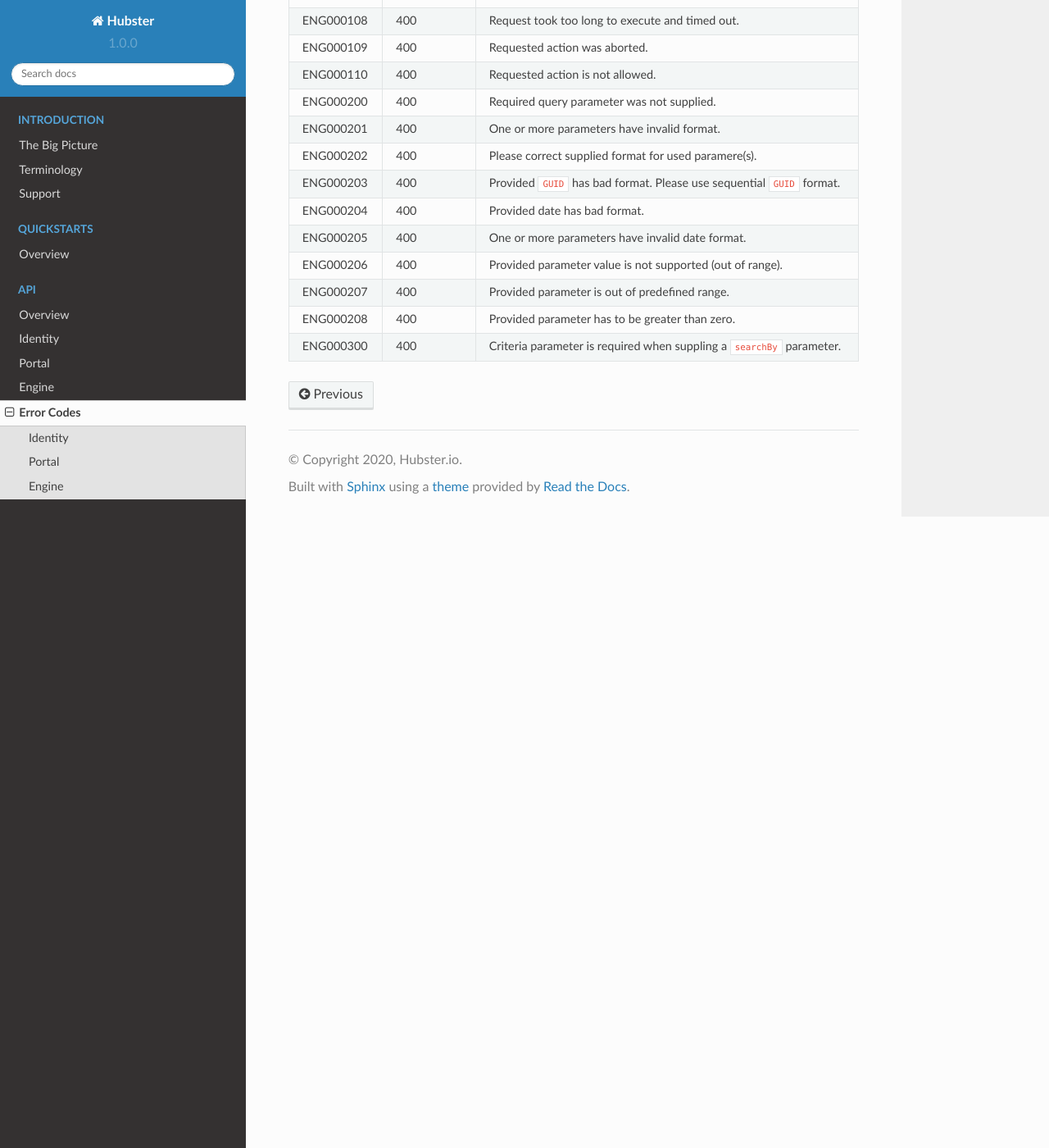
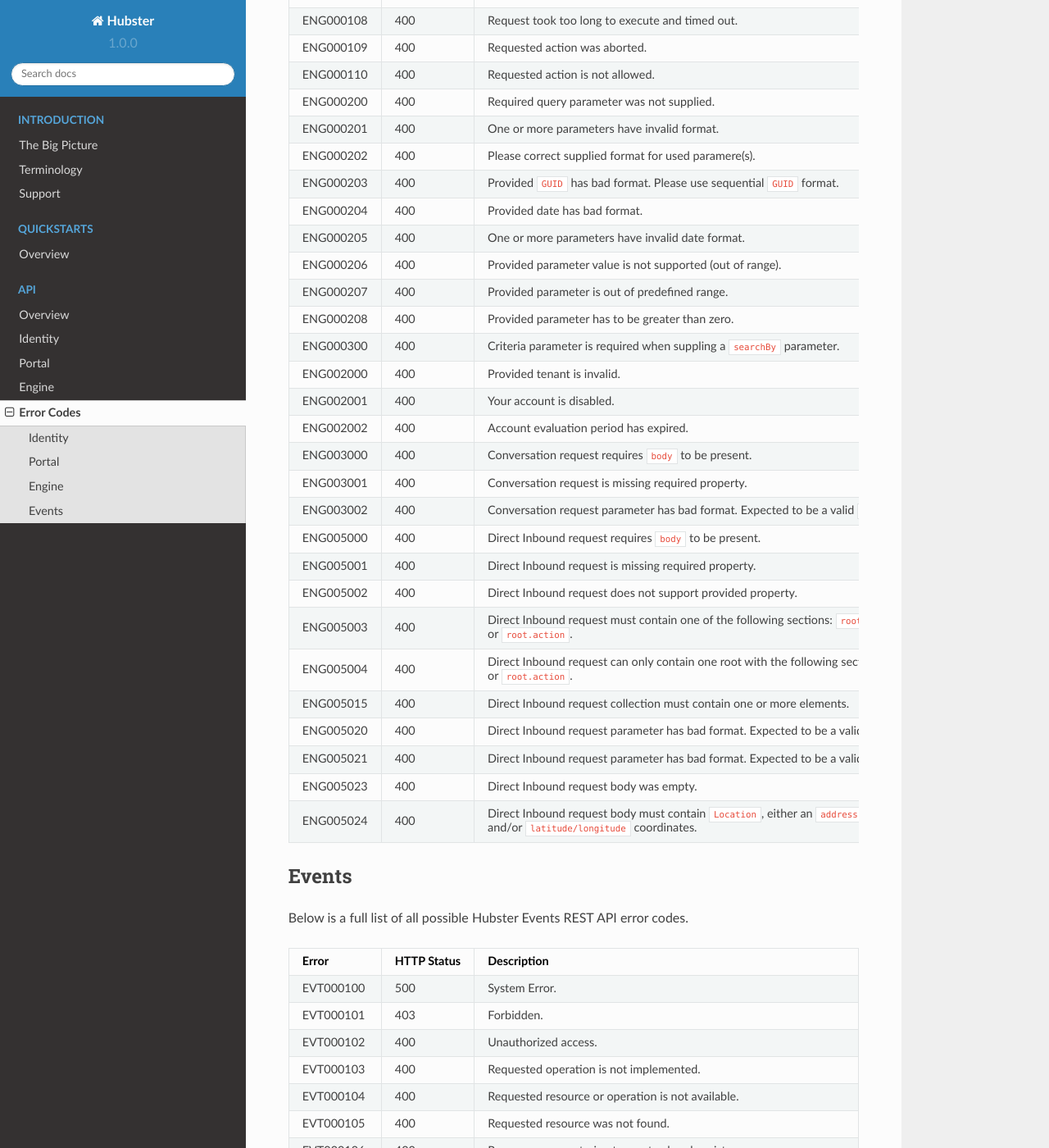
Before and after one commit to hubsterio/docs, a Sphinx documentation site: the page built from docs/api/4_error_codes.rst, in a window 1280 px wide and 1400 px high, scrolled down 2684 px. Shown: the whole window at 82% size. Built offline with Sphinx 7.4.7 and the Read the Docs theme 2.0.0, drawn with Linux system fonts in a browser that asks for light colours; some of the changed text lies outside the part shown.

Commit message:
second portion of Engine error codes.

```diff
--- a/docs/api/4_error_codes.rst
+++ b/docs/api/4_error_codes.rst
@@ -257,3 +257,127 @@ Below is a full list of all possible Hubster Engine REST API error codes.
    * - ENG000300
      - 400
      - Criteria parameter is required when suppling a ``searchBy`` parameter.
+   * - ENG002000
+     - 400
+     - Provided tenant is invalid.
+   * - ENG002001
+     - 400
+     - Your account is disabled.
+   * - ENG002002
+     - 400
+     - Account evaluation period has expired.
+   * - ENG003000
+     - 400
+     - Conversation request requires ``body`` to be present.
+   * - ENG003001
+     - 400
+     - Conversation request is missing required property.
+   * - ENG003002
+     - 400
+     - Conversation request parameter has bad format. Expected to be a valid ``GUID`` value.
+   * - ENG005000
+     - 400
+     - Direct Inbound request requires ``body`` to be present.
+   * - ENG005001
+     - 400
+     - Direct Inbound request is missing required property.
+   * - ENG005002
+     - 400
+     - Direct Inbound request does not support provided property.
+   * - ENG005003
+     - 400
+     - Direct Inbound request must contain one of the following sections: ``root.message`` or ``root.action``.
+   * - ENG005004
+     - 400
+     - Direct Inbound request can only contain one root with the following sections: ``root.message`` or ``root.action``.
+   * - ENG005015
+     - 400
+     - Direct Inbound request collection must contain one or more elements.
+   * - ENG005020
+     - 400
+     - Direct Inbound request parameter has bad format. Expected to be a valid ``GUID`` value.
+   * - ENG005021
+     - 400
+     - Direct Inbound request parameter has bad format. Expected to be a valid ``decimal`` value.
+   * - ENG005023
+     - 400
+     - Direct Inbound request body was empty.
+   * - ENG005024
+     - 400
+     - Direct Inbound request body must contain ``Location``, either an ``address`` and/or ``latitude/longitude`` coordinates.
+
+Events
+^^^^^^^^
+
+Below is a full list of all possible Hubster Events REST API error codes.
+
+.. list-table::
+   :widths: 15 5 70
+   :header-rows: 1
+
+   * - Error
+     - HTTP Status
+     - Description
+   * - EVT000100
+     - 500
+     - System Error.
+   * - EVT000101
+     - 403
+     - Forbidden.
+   * - EVT000102
+     - 400
+     - Unauthorized access.
+   * - EVT000103
+     - 400
+     - Requested operation is not implemented.
+   * - EVT000104
+     - 400
+     - Requested resource or operation is not available.
+   * - EVT000105
+     - 400
+     - Requested resource was not found.
+   * - EVT000106
+     - 400
+     - Resource you are trying to create already exists.
+   * - EVT000107
+     - 400
+     - Current request or operation is not valid.
+   * - EVT000108
+     - 400
+     - Request took too long to execute and timed out.
+   * - EVT000109
+     - 400
+     - Requested action was aborted.
+   * - EVT000110
+     - 400
+     - Requested action is not allowed.
+   * - EVT000200
+     - 400
+     - Required query parameter was not supplied.
+   * - EVT000201
+     - 400
+     - One or more parameters have invalid format.
+   * - EVT000202
+     - 400
+     - Please correct supplied format for used paramere(s).
+   * - EVT000203
+     - 400
+     - Provided ``GUID`` has bad format. Please use sequential ``GUID`` format.
+   * - EVT000204
+     - 400
+     - Provided date has bad format.
+   * - EVT000205
+     - 400
+     - One or more parameters have invalid date format.
+   * - EVT000206
+     - 400
+     - Provided parameter value is not supported (out of range).
+   * - EVT000207
+     - 400
+     - Provided parameter is out of predefined range.
+   * - EVT000208
+     - 400
+     - Provided parameter has to be greater than zero.
+   * - EVT000300
+     - 400
+     - Criteria parameter is required when suppling a ``searchBy`` parameter.
```
